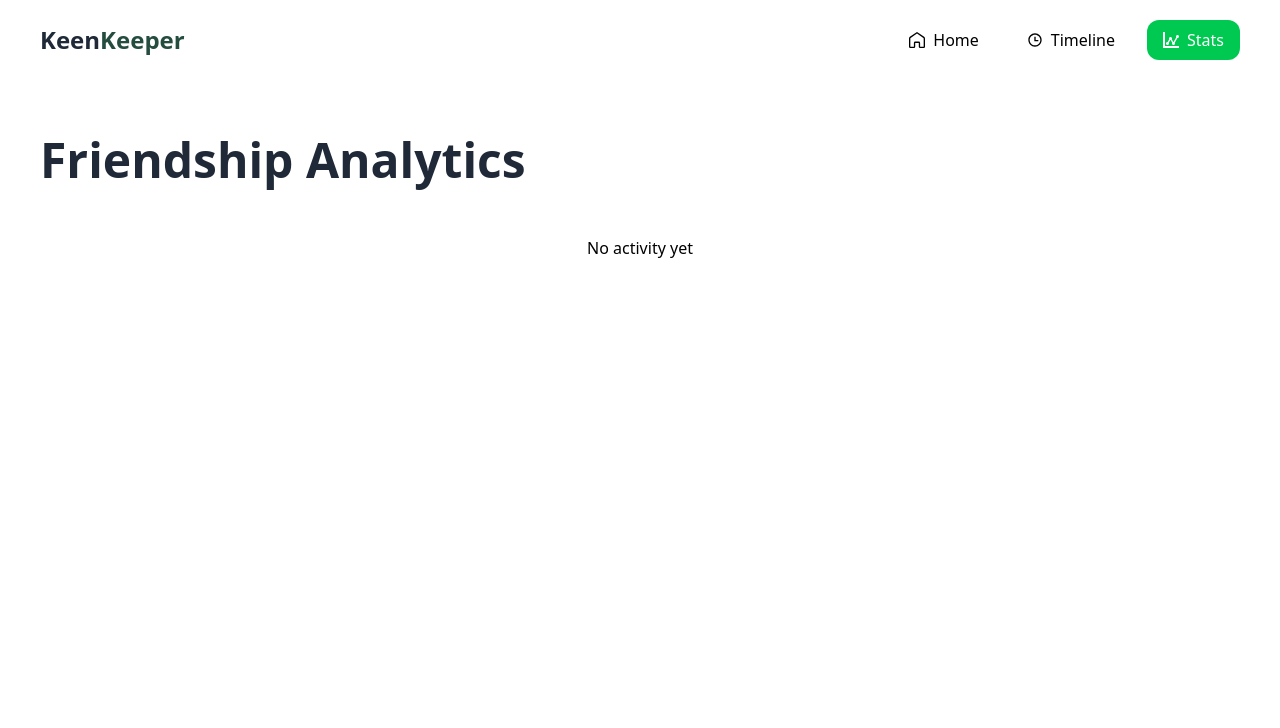
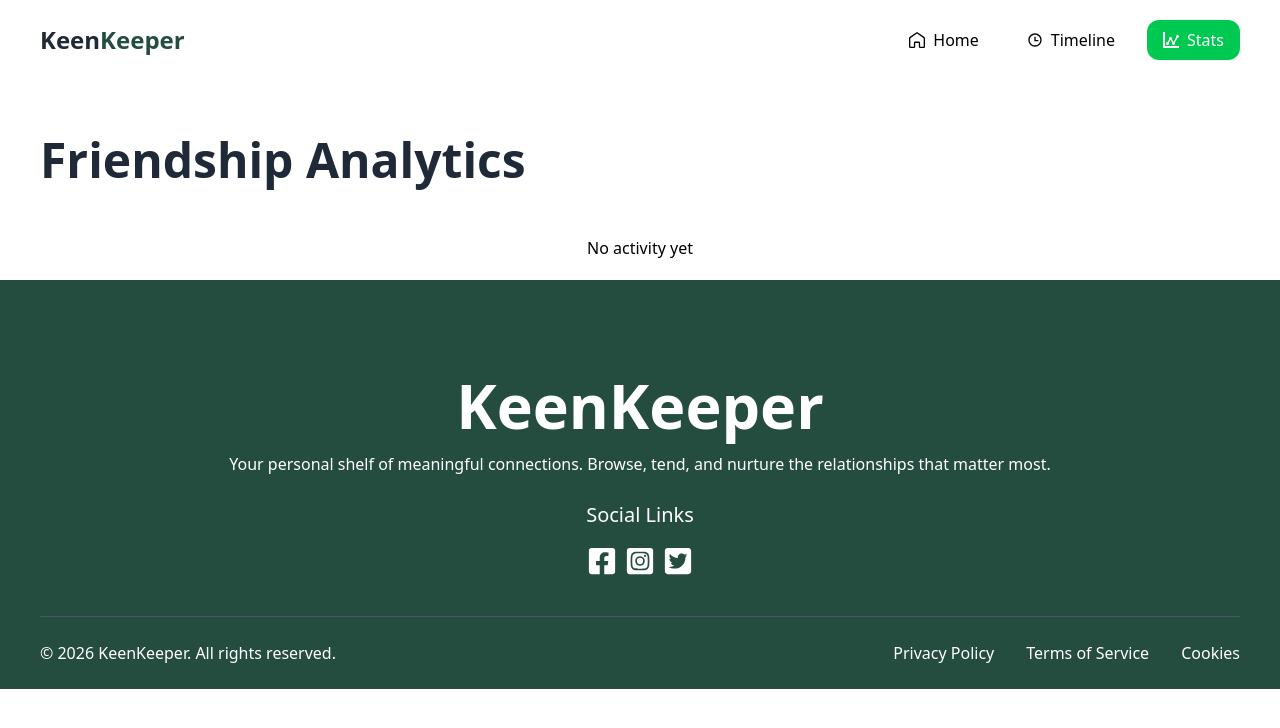
Before and after one commit to KhandakarShakilRana/keen-keeper, a Next.js app: page /stats in a window 1280 px wide. Shown: the top 728 px of the page. Built offline with nearby package versions, Linux system fonts and the light colour scheme.

Commit message:
Footer Added

```diff
--- a/src/app/layout.js
+++ b/src/app/layout.js
@@ -4,6 +4,7 @@ import "./globals.css";
 import Navbar from "@/components/Navbar";
 import { FriendsProvider } from "@/context/FriendsContext";
 import { ToastContainer } from "react-toastify";
+import Footer from "@/components/Footer";
 
 const geistSans = Geist({
   variable: "--font-geist-sans",
@@ -30,6 +31,7 @@ export default function RootLayout({ children }) {
         <FriendsProvider>
           <Navbar />
           {children}
+          <Footer></Footer>
         <ToastContainer position="top-center"></ToastContainer>
         </FriendsProvider>
       </body>
--- a/src/app/page.js
+++ b/src/app/page.js
@@ -10,6 +10,7 @@ export default function Home() {
     <HomeStats></HomeStats>
     <hr className="my-10 w-full border-gray-300"></hr>
     <Friends></Friends>
+
     </div>
   );
 }
--- a/src/components/Footer.jsx
+++ b/src/components/Footer.jsx
@@ -0,0 +1,39 @@
+import React from "react";
+import {
+  FaFacebook,
+  FaFacebookSquare,
+  FaInstagramSquare,
+  FaTwitterSquare,
+} from "react-icons/fa";
+
+const Footer = () => {
+  return (
+    <div className=" bg-[#244D3F]">
+      <div className="max-w-300 w-full mx-auto pt-20 text-center text-white">
+        <div>
+          <h2 className="text-white font-bold text-[61px]">KeenKeeper</h2>
+          <p>
+            Your personal shelf of meaningful connections. Browse, tend, and
+            nurture the relationships that matter most.
+          </p>
+        </div>
+        <div>
+          <h2 className="text-[20px] mt-6 mb-4">Social Links</h2>
+          <div className="flex gap-2 items-center justify-center border-b border-gray-600 pb-10">
+            <FaFacebookSquare className="text-[30px]" />
+            <FaInstagramSquare className="text-[30px]" />
+            <FaTwitterSquare className="text-[30px]" />
+          </div>
+          <div className="flex justify-between items-center py-6">
+            <h1>© 2026 KeenKeeper. All rights reserved.</h1>
+            <div className="flex gap-8">
+              <p>Privacy Policy</p> <p>Terms of Service</p> <p>Cookies</p>
+            </div>
+          </div>
+        </div>
+      </div>
+    </div>
+  );
+};
+
+export default Footer;
--- a/src/components/Navbar.jsx
+++ b/src/components/Navbar.jsx
@@ -16,9 +16,9 @@ const Navbar = () => {
     }
   return <div className="max-w-300 w-full mx-auto py-5">
     <div className="flex justify-between items-center">
-        <div className="text-[24px]">
+        <Link href={"/"} className="text-[24px]">
         <span className="font-bold  text-[#1F2937]">Keen</span><span className="text-[#244D3F] font-semibold">Keeper</span>
-    </div>
+    </Link>
     <div className="flex gap-4">
 <Link href={"/"}><button className={`flex items-center gap-2  px-4 py-2 rounded-xl ${pathStyle("/")}`}><GrHomeRounded />Home</button></Link>
 
--- a/src/components/chart/Charts.jsx
+++ b/src/components/chart/Charts.jsx
@@ -36,6 +36,9 @@ const Charts = () => {
   return (
     <div className="max-w-300 mx-auto py-6">
       <div className="shadow-md p-6 rounded-md flex flex-col items-center justify-center">
+       <div className="text-left w-full text-[#244D3F]">
+        By Interaction Type
+       </div>
         <PieChart width={300} height={300}>
           <Pie
             data={data}
--- a/src/components/stats/HomeStats.jsx
+++ b/src/components/stats/HomeStats.jsx
@@ -1,9 +1,12 @@
+"use client"
+import { useFriends } from "@/context/FriendsContext";
 import React from "react";
 
 const HomeStats = () => {
+    const { friends , activities } = useFriends();
   return <div className="grid grid-cols-4 gap-4">
     <div className="shadow-md text-center p-8">
-        <h1 className="text-[32px] text-[#244D3F] font-bold">10</h1>
+        <h1 className="text-[32px] text-[#244D3F] font-bold">{friends.length}</h1>
         <p className="text-[18px] text-[#64748B]">Total Friends</p>
     </div>
     <div className="shadow-md  text-center p-8">
@@ -11,11 +14,11 @@ const HomeStats = () => {
         <p className="text-[18px] text-[#64748B]">On Track</p>
     </div>
     <div className="shadow-md  text-center p-8">
-        <h1 className="text-[32px] text-[#244D3F] font-bold">6</h1>
+        <h1 className="text-[32px] text-[#244D3F] font-bold">3</h1>
         <p className="text-[18px] text-[#64748B]">Need Attention</p>
     </div>
     <div className="shadow-md  text-center p-8">
-        <h1 className="text-[32px] text-[#244D3F] font-bold">12</h1>
+        <h1 className="text-[32px] text-[#244D3F] font-bold">{activities.length}</h1>
         <p className="text-[18px] text-[#64748B]">Interactions This Month</p>
     </div>
 
```
